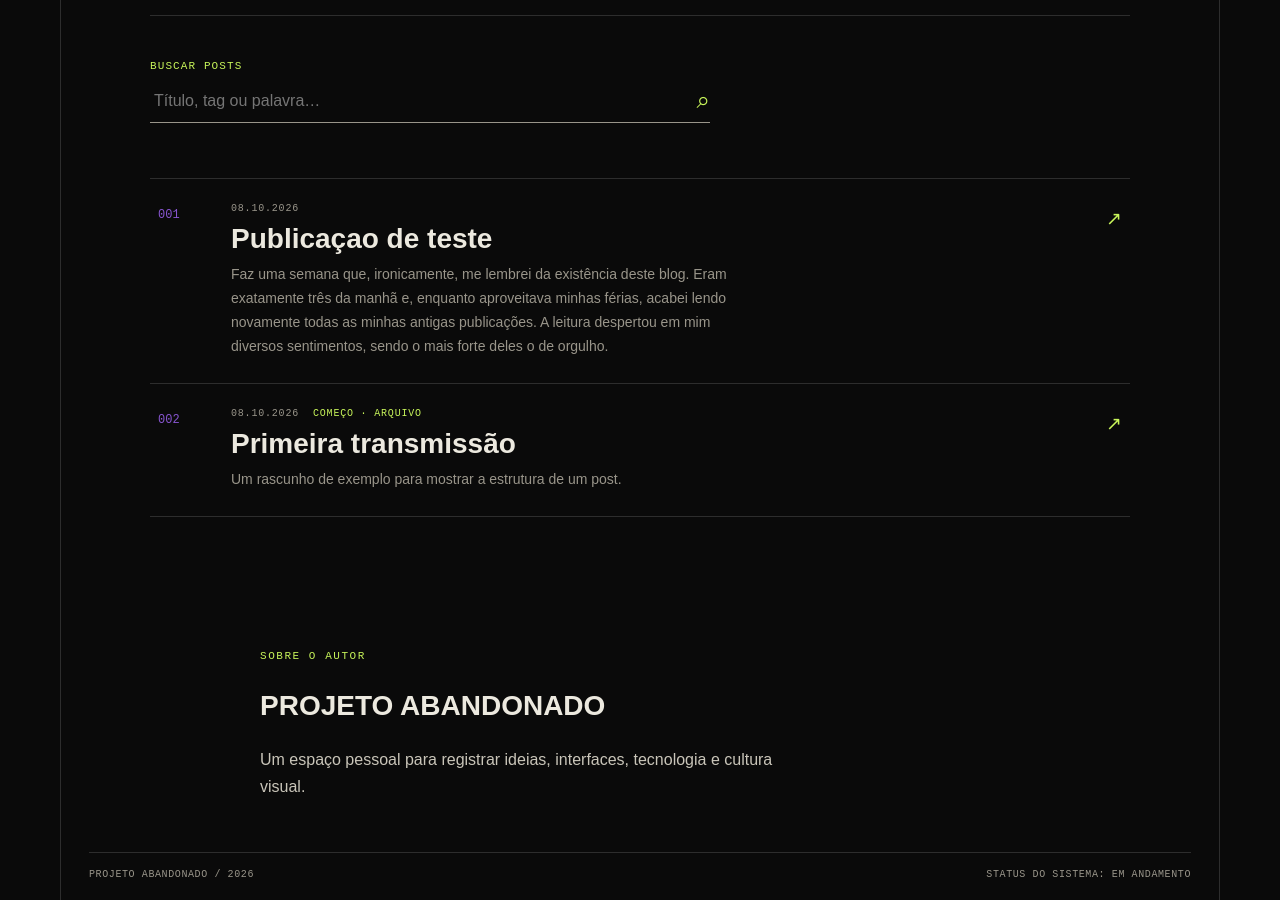
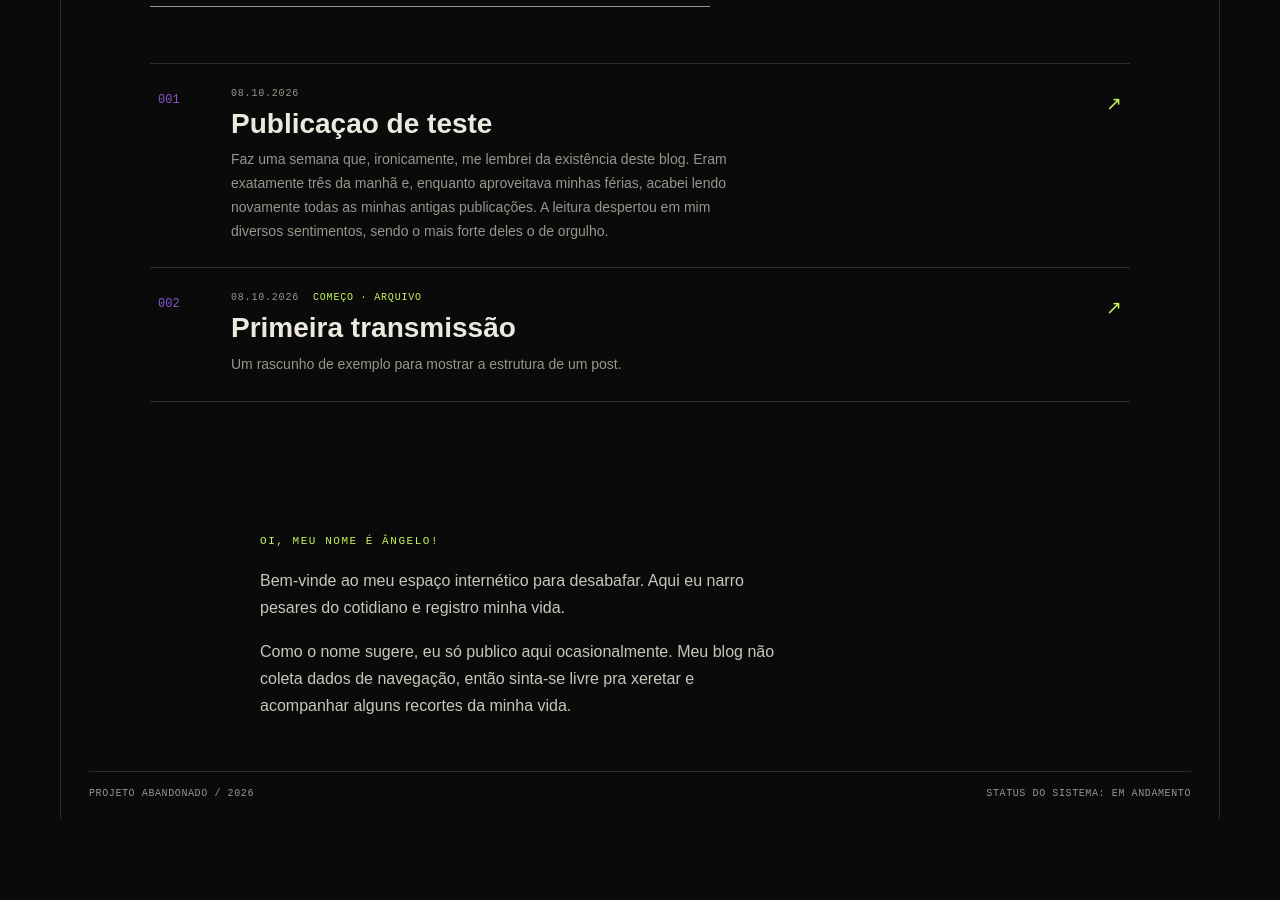
Before and after one commit to parrelladev/projetoabandonado, a Jekyll site: the page built from posts.html, in a window 1280 px wide and 900 px high, scrolled down 594 px. Built offline with Jekyll 4.4.1, drawn with Linux system fonts in a browser that asks for light colours; after the commit the page ends 1413 px from its top, so only the background shows below that.

Commit message:
Ajustes visuais

```diff
--- a/_layouts/default.html
+++ b/_layouts/default.html
@@ -17,7 +17,7 @@
       <nav class="primary-nav" aria-label="Navegação principal"><ul>{% for item in site.data.navigation %}<li><a href="{{ item.url | relative_url }}" {% if page.url == item.url %}aria-current="page"{% endif %}>{{ item.title }}</a></li>{% endfor %}</ul></nav>
       <main id="main-content" tabindex="-1">{{ content }}</main>
       <footer class="site-footer">
-        <section class="footer-about" aria-labelledby="footer-about-title"><p class="eyebrow">Sobre o autor</p><h2 id="footer-about-title">Projeto Abandonado</h2><p>Um espaço pessoal para registrar ideias, interfaces, tecnologia e cultura visual.</p></section>
+        <section class="footer-about" aria-labelledby="footer-about-title"><p class="eyebrow">Oi, meu nome é Ângelo!</p><p>Bem-vinde ao meu espaço internético para desabafar. Aqui eu narro pesares do cotidiano e registro minha vida.</p><p>Como o nome sugere, eu só publico aqui ocasionalmente. Meu blog não coleta dados de navegação, então sinta-se livre pra xeretar e acompanhar alguns recortes da minha vida.</p></section>
         <div class="footer-line"><span>Projeto Abandonado / {{ 'now' | date: '%Y' }}</span><span>Status do sistema: em andamento</span></div>
       </footer>
     </div>
--- a/posts.html
+++ b/posts.html
@@ -4,7 +4,7 @@
 description: Lista de posts publicados no Projeto Abandonado.
 permalink: /posts/
 ---
-<header class="page-intro"><p class="eyebrow">Índice geral / transmissões</p><h1>Todos os<br><span>posts</span></h1><p>Textos, registros e ideias em ordem cronológica.</p></header>
+<header class="page-intro"><p class="eyebrow">Índice geral / transmissões</p><h2>Todos os<br><span>posts</span></h2><p>Textos, registros e ideias em ordem cronológica.</p></header>
 <section class="section-block" aria-label="Posts publicados">
   <form class="search-box" role="search"><label for="post-search">Buscar posts</label><div class="search-box__row"><input id="post-search" type="search" placeholder="Título, tag ou palavra…" autocomplete="off"><span aria-hidden="true">⌕</span></div><p id="search-status" class="search-status" aria-live="polite"></p></form>
   <div class="post-list" id="post-list">{% for post in site.posts %}{% include post-card.html post=post index=forloop.index %}{% endfor %}</div>
```
